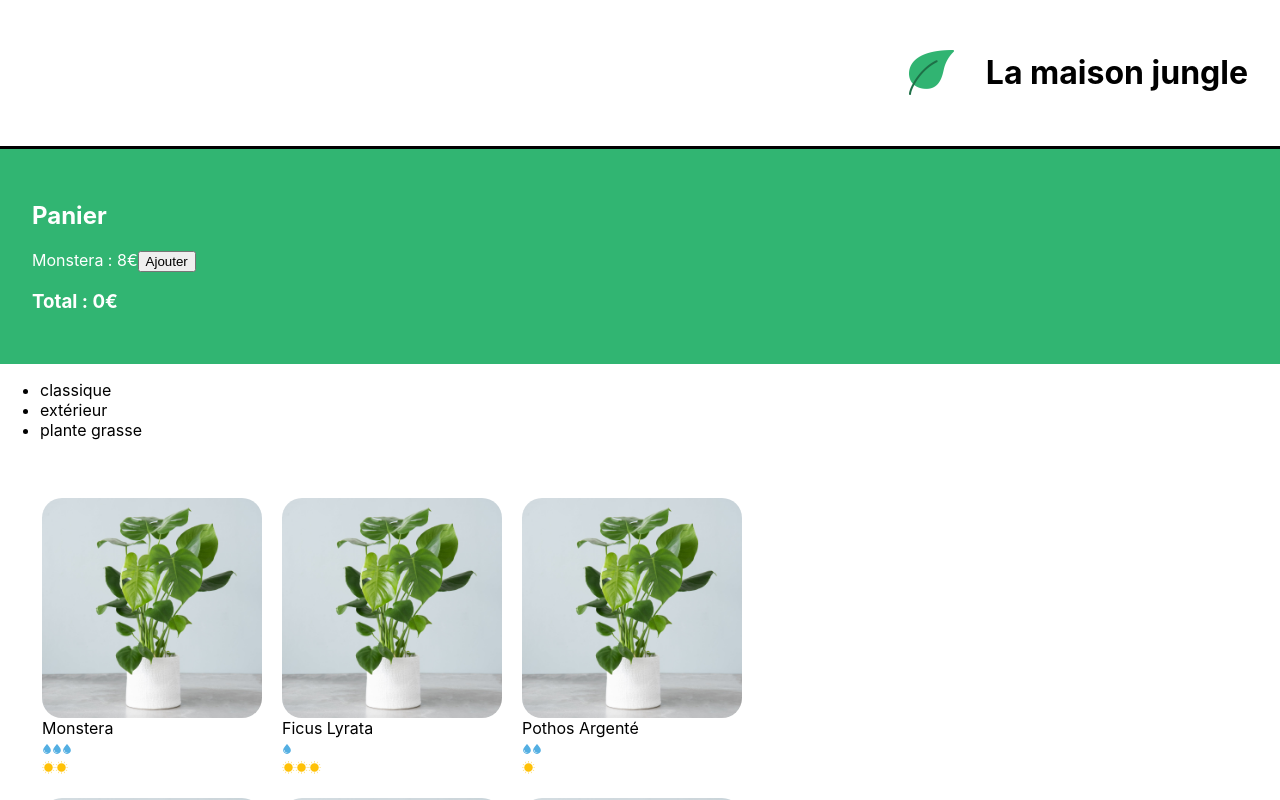
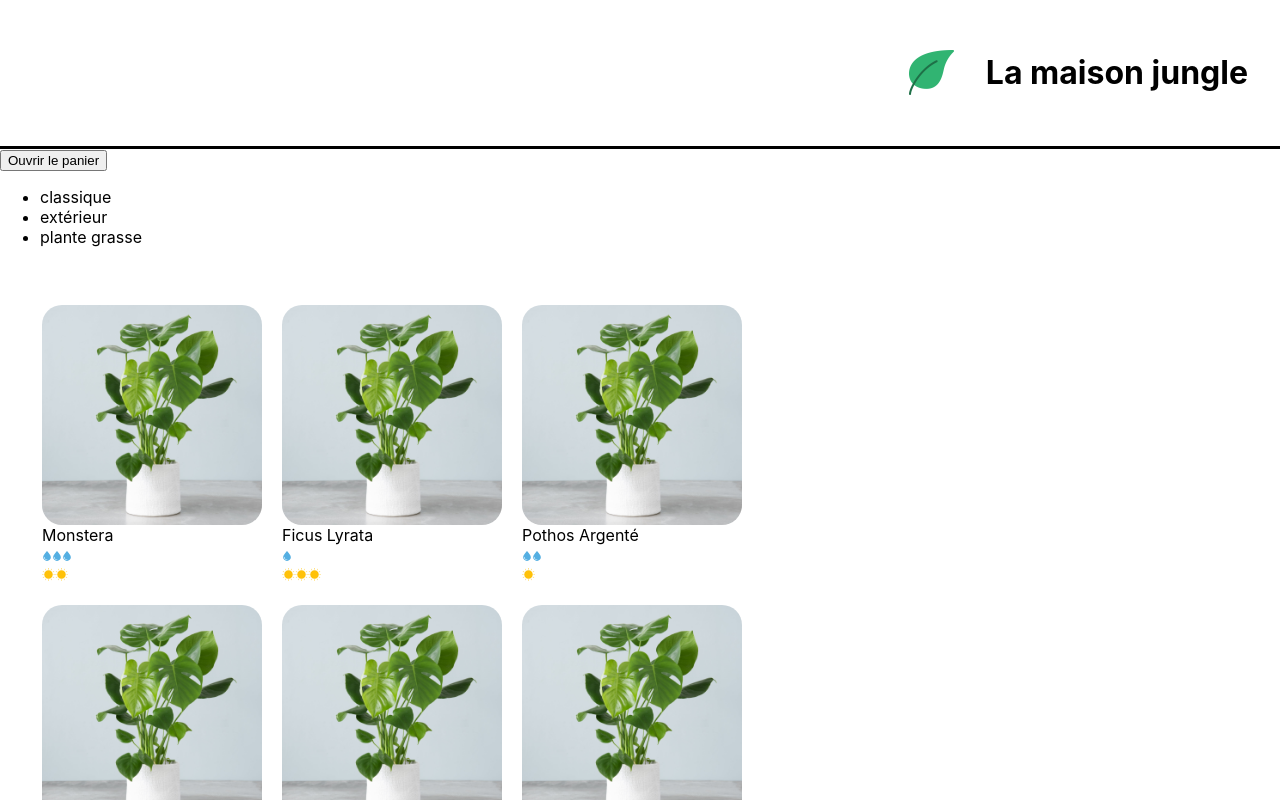
Before and after one commit to GloireMutaliko21/react-app-plantes, a React (Create React App) app: page / in a window 1280 px wide. Shown: the top 800 px of the page. Built offline with nearby package versions, Linux system fonts and the light colour scheme.

Commit message:
feat: state open/close cart

```diff
--- a/src/components/Cart.js
+++ b/src/components/Cart.js
@@ -6,8 +6,11 @@
     const [cart, updateCart] = useState(0)
     const monsteraPrice = 8
 
-    return (
+    const [isOpen, setIsOpen] = useState(false)
+
+    return isOpen ? (
         <div className="lmj-cart">
+            <button onClick={() => setIsOpen(false)}>Fermer</button>
             <h2>Panier</h2>
             <div>
                 Monstera : {monsteraPrice}€
@@ -17,6 +20,8 @@
             </div>
             <h3>Total : {monsteraPrice * cart}€</h3>
         </div>
+    ) : (
+        <button onClick={() => setIsOpen(true)}>Ouvrir le panier</button>
     )
 }
 
```
